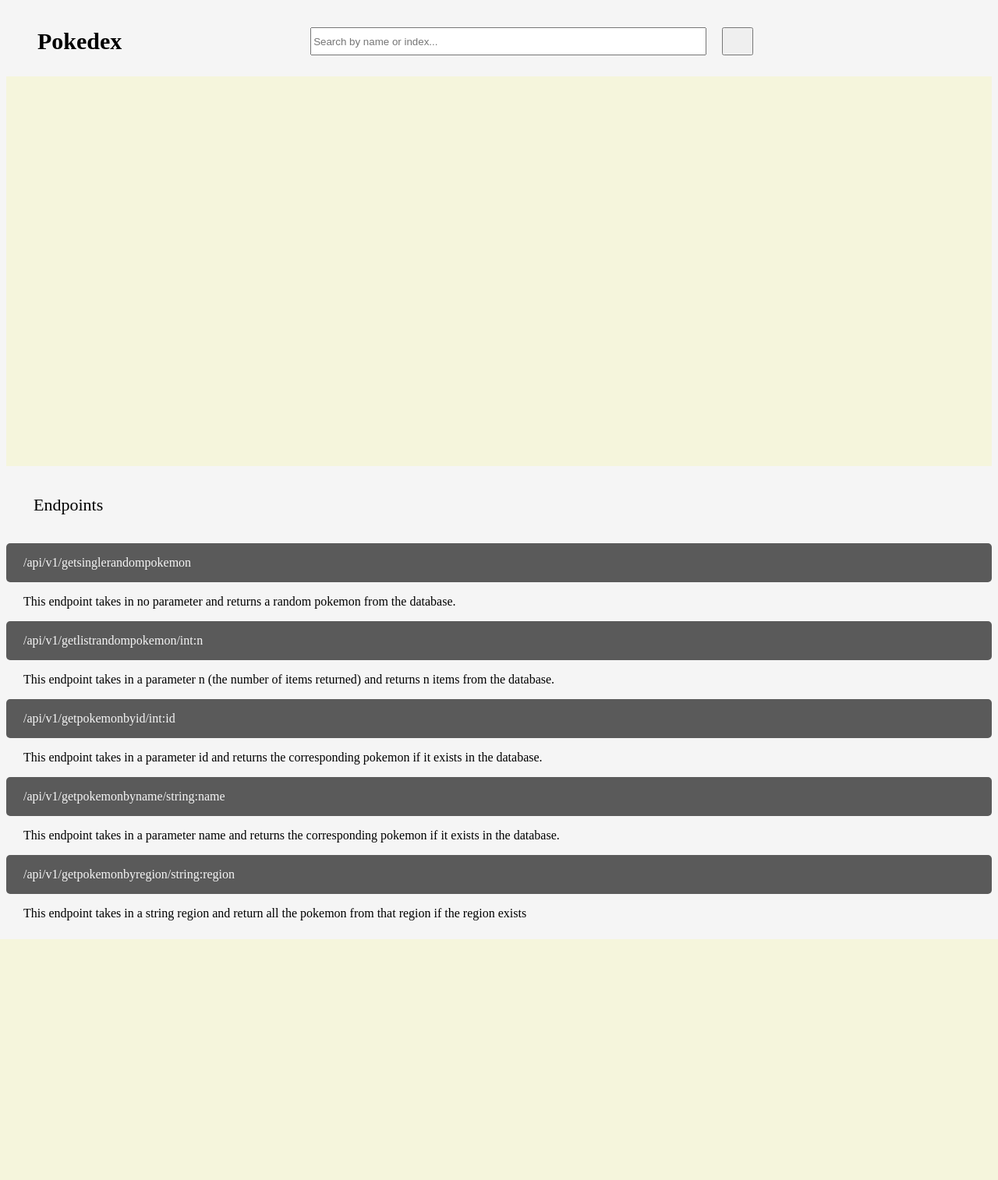
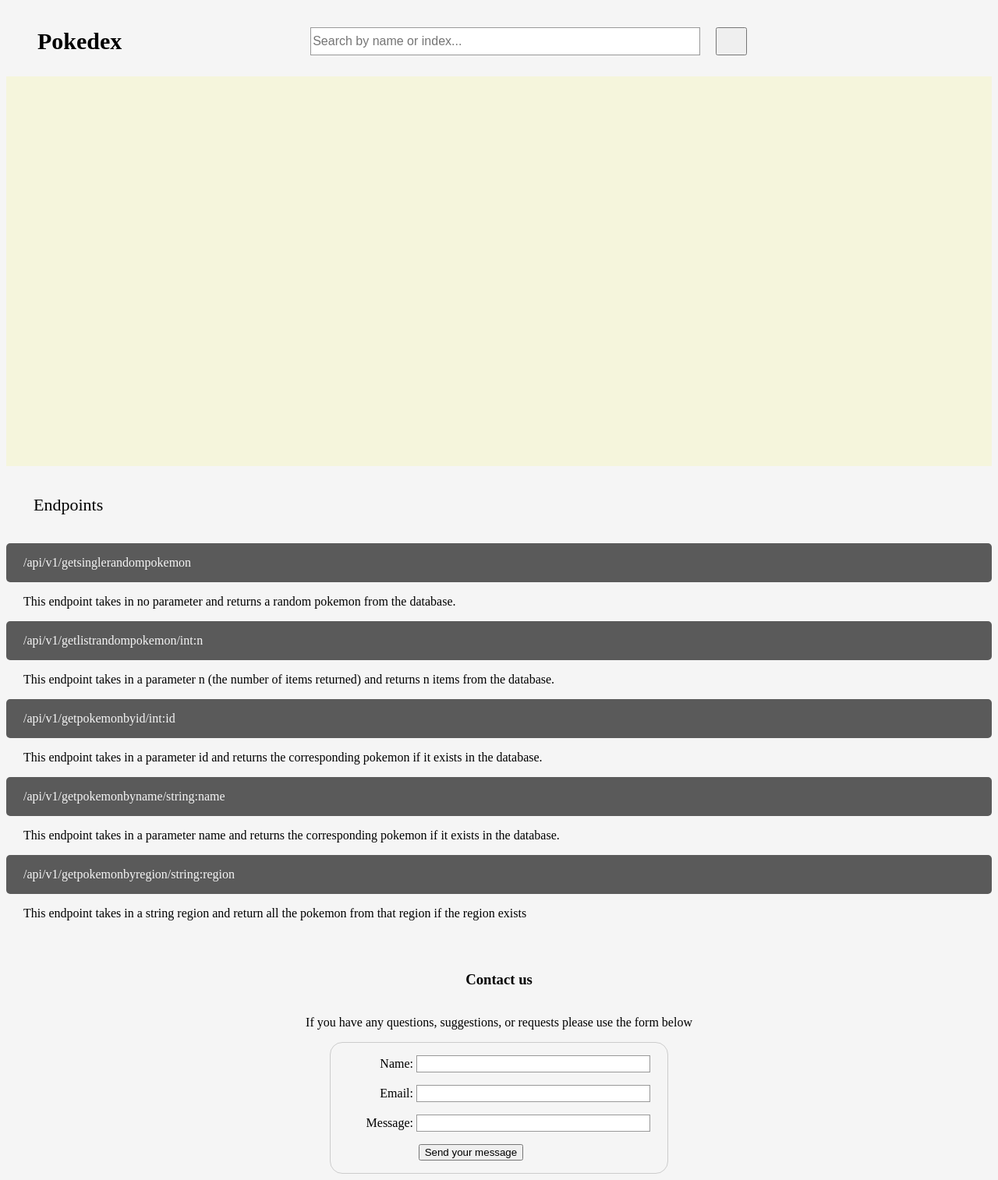
Before and after one commit to edg35/flask-pokemon-api, a Flask app: page / in a window 1280 px wide. Shown: the whole page at 78% size. Before the commit the page ends 1205 px from the top, so only its background shows below. Run offline with Flask 3, Linux system fonts and the light colour scheme.

Commit message:
set up feedback form

```diff
--- a/app.py
+++ b/app.py
@@ -3,7 +3,7 @@ import math
 import random
 
 from bson import json_util
-from flask import Flask, make_response, render_template
+from flask import Flask, make_response, render_template, request
 from pymongo import MongoClient
 
 app = Flask(__name__)
@@ -86,5 +86,18 @@ def getpokemonbyregion(region):
     pokemon = pokedex.find({formatted_string: {"$type": "int"}})
     return json.loads(json_util.dumps(pokemon))
 
+@app.route('/handleformsubmit', methods=['POST'])
+def handleformsubmit():
+    #TODO: handle response from form and present it to developer
+    if request.method == 'POST':
+        form = request.form
+        print(form)
+        return render_template("index.html")
+
+    if request.method == 'GET':
+        res = make_response('Get request not allowed')
+        res.status = 404
+        return res
+
 if __name__ == '__main__':
     app.run(debug=True)
--- a/static/style.css
+++ b/static/style.css
@@ -68,5 +68,76 @@ nav > h3 {
 }
 
 .question-form-section {
-    display: none;
+    padding-top: 30px;
+    display: flex;
+    justify-content: center;
+    align-items: center;
+    flex-direction: column;
 }
+
+form {
+    /* Center the form on the page */
+    margin: 0 auto;
+    width: 400px;
+    /* Form outline */
+    padding: 1em;
+    border: 1px solid #ccc;
+    border-radius: 1em;
+}
+
+ul {
+    list-style: none;
+    padding: 0;
+    margin: 0;
+}
+
+form li+li {
+    margin-top: 1em;
+}
+
+label {
+    /* Uniform size & alignment */
+    display: inline-block;
+    width: 90px;
+    text-align: right;
+}
+
+input,
+textarea {
+    /* To make sure that all text fields have the same font settings
+     By default, textareas have a monospace font */
+    font: 1em sans-serif;
+
+    /* Uniform text field size */
+    width: 300px;
+    box-sizing: border-box;
+
+    /* Match form field borders */
+    border: 1px solid #999;
+}
+
+input:focus,
+textarea:focus {
+    /* Additional highlight for focused elements */
+    border-color: #000;
+}
+
+textarea {
+    /* Align multiline text fields with their labels */
+    vertical-align: top;
+
+    /* Provide space to type some text */
+    height: 5em;
+}
+
+.button {
+    /* Align buttons with the text fields */
+    padding-left: 90px;
+    /* same size as the label elements */
+}
+
+button {
+    /* This extra margin represent roughly the same space as the space
+     between the labels and their text fields */
+    margin-left: 0.5em;
+}
--- a/templates/index.html
+++ b/templates/index.html
@@ -43,7 +43,27 @@
 
         </div>
         <div class="question-form-section">
-
+            <h3>Contact us</h3>
+            <p>If you have any questions, suggestions, or requests please use the form below</p>
+            <form action="/handleformsubmit" method="post">
+                <ul>
+                    <li>
+                        <Label for="name">Name:</Label>
+                        <input type="text" id="name" name="name" />
+                    </li>
+                    <li>
+                        <Label for="email">Email:</Label>
+                        <input type="text" id="email" name="email" />
+                    </li>
+                    <li>
+                        <Label for="name">Message:</Label>
+                        <input type="text" id="message" name="message" />
+                    </li>
+                    <li class="button">
+                        <button type="submit">Send your message</button>
+                    </li>
+                </ul>
+            </form>
         </div>
     </body>
 </html>
```
